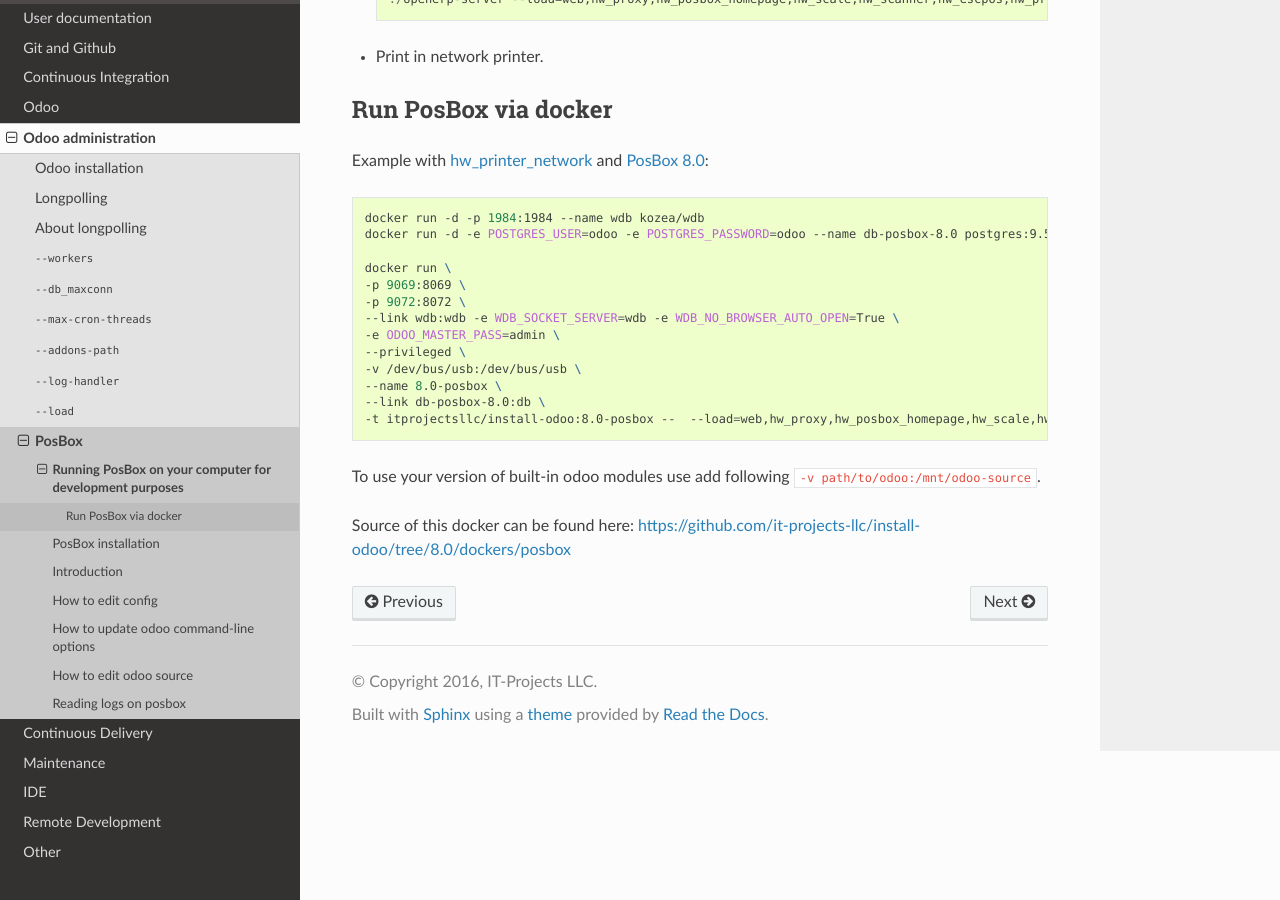
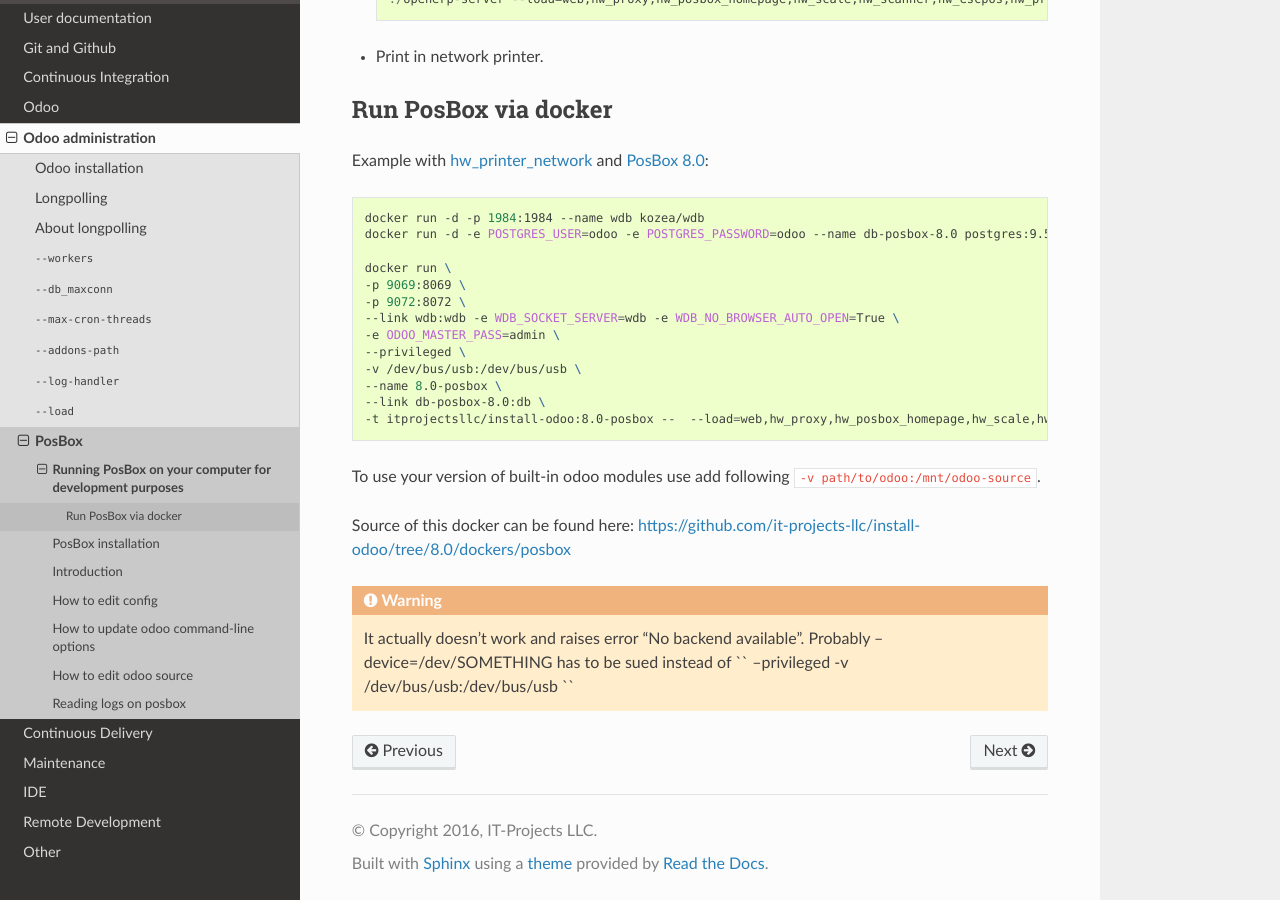
Before and after one commit to itpp-labs/odoo-development, a Sphinx documentation site: the page built from docs/admin/posbox/posbox-emulation.rst, in a window 1280 px wide and 900 px high, scrolled down 914 px. Built offline with Sphinx 7.4.7 and the Read the Docs theme 2.0.0, drawn with Linux system fonts in a browser that asks for light colours.

Commit message:
Update posbox-emulation.rst

```diff
--- a/docs/admin/posbox/posbox-emulation.rst
+++ b/docs/admin/posbox/posbox-emulation.rst
@@ -54,3 +54,5 @@
 To use your version of built-in odoo modules use add following ``-v path/to/odoo:/mnt/odoo-source``.
 
 Source of this docker can be found here: https://github.com/it-projects-llc/install-odoo/tree/8.0/dockers/posbox
+
+.. warning:: It actually doesn't work and raises error "No backend available". Probably --device=/dev/SOMETHING has to be sued instead of `` --privileged     -v /dev/bus/usb:/dev/bus/usb ``
```
